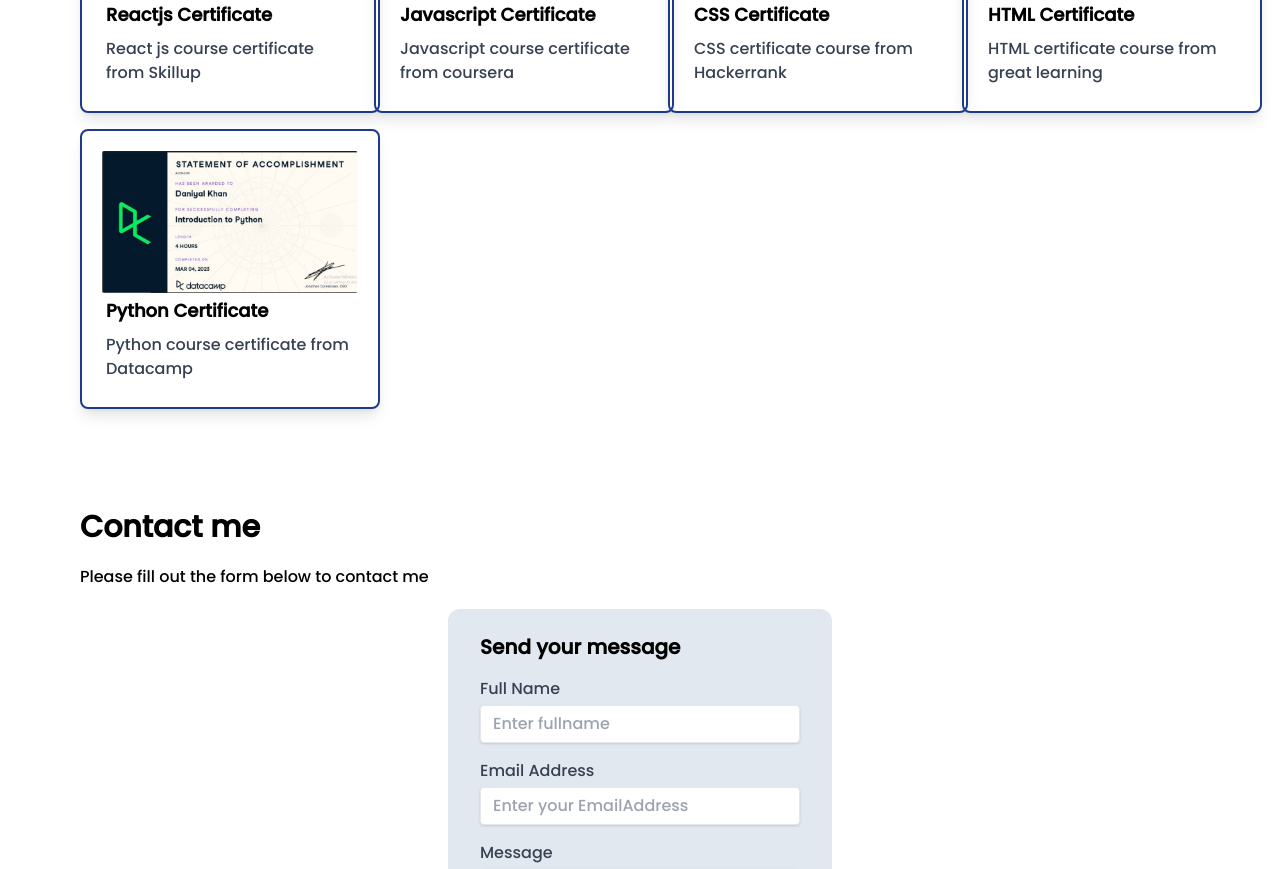
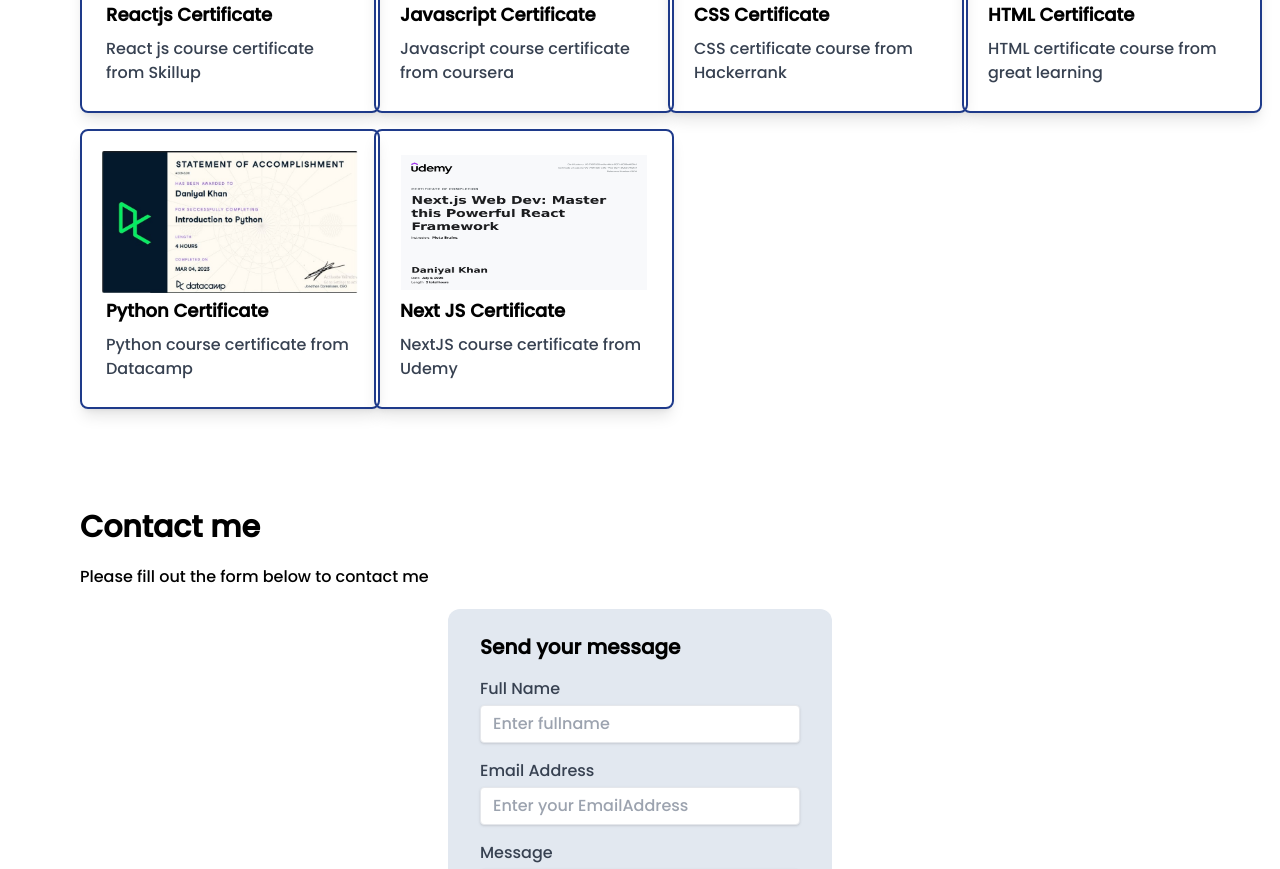
Before and after one commit to MuhammadDan/myportfoliowebsite, a React (Vite) app: page / in a window 1280 px wide. Shown: the part 2400-3269 px from the top of the page. Built offline with nearby package versions, Linux system fonts and the light colour scheme.

Commit message:
Update Certificate.jsx

```diff
--- a/src/Component/Certificate.jsx
+++ b/src/Component/Certificate.jsx
@@ -4,8 +4,9 @@
 import Csscertificate from '../../src/assets/CSS.jpg';
 import HTMLcertificate from '../../src/assets/HTML.jpg';
 import Pythoncertificate from '../../src/assets/Python.jpg';
+import Nextjscertificte from '../../src/assets/Nextjs Certiicate.jpg';
 const Certificate = () => {
-  const cardItem=[
+ const cardItem=[
     {
         id:1,
         pic:certificate,
@@ -35,6 +36,11 @@
         pic:Pythoncertificate,
         name:"Python Certificate",
         para: "Python course certificate from Datacamp"
+    },{
+        id:6,
+        pic:Nextjscertificte,
+        name:"Next JS Certificate",
+        para: "NextJS course certificate from Udemy"
     }
 ]
   return (
```
